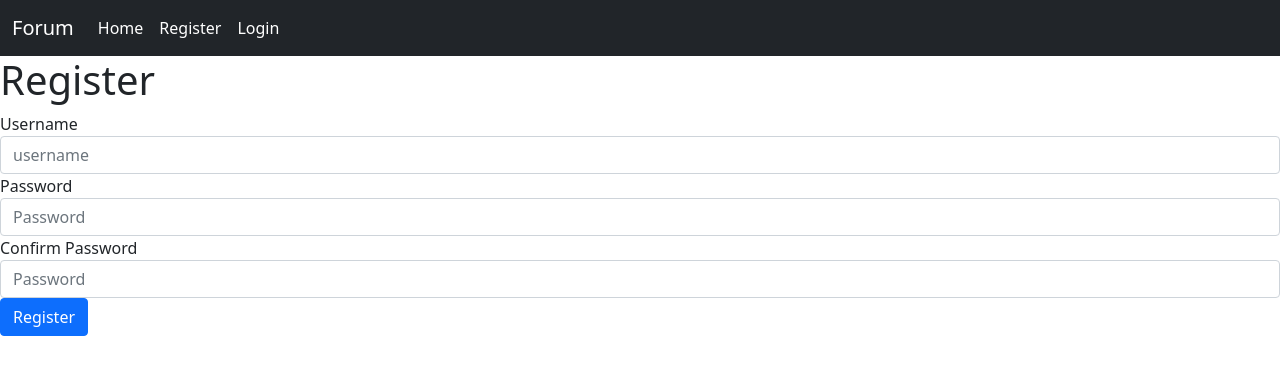
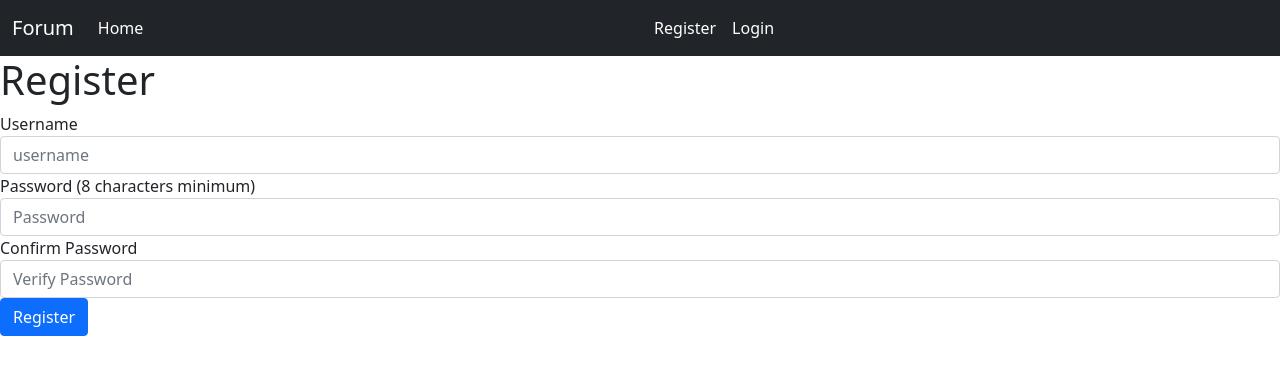
Before and after one commit to SamuilDimitrov/flask_homework, a Flask app: page /register in a window 1280 px wide. Shown: the top 375 px of the page. Run offline with Flask 2, Linux system fonts and the light colour scheme.

Commit message:
Login and registration proggres
Fixed bugg with login message
Minimum pasword length set

```diff
--- a/app.py
+++ b/app.py
@@ -71,14 +71,26 @@ def login():
     if request.method == 'GET':
         response = make_response(render_template("login.html"))
     else:
-        response = make_response(redirect(url_for('profile')))
 
         user = User.query.filter_by(username=request.form['username']).first()
         if user and check_password_hash(user.password, request.form['password']):
+            response = make_response(redirect(url_for('profile')))
+            flash("You are logeed in!","success")
             user.login_id = str(uuid.uuid4())
             db.session.commit()
             login_user(user)
+        else:
+            response = make_response(redirect(url_for('login')))
+            flash("Wrong username or password!","danger")
     return response
+
+@app.route("/logout")
+@login_required
+def logout():
+    current_user.login_id = None
+    db.session.commit()
+    logout_user()
+    return redirect(url_for('login'))
 
 
 @app.route('/profile', methods=['GET', 'POST'])
--- a/templates/base.html
+++ b/templates/base.html
@@ -1,17 +1,21 @@
 <!DOCTYPE html>
 <html lang="en">
+
 <head>
     <meta charset="UTF-8">
-    <link href="https://cdn.jsdelivr.net/npm/bootstrap@5.0.0-beta1/dist/css/bootstrap.min.css" rel="stylesheet" integrity="sha384-giJF6kkoqNQ00vy+HMDP7azOuL0xtbfIcaT9wjKHr8RbDVddVHyTfAAsrekwKmP1" crossorigin="anonymous">
+    <link href="https://cdn.jsdelivr.net/npm/bootstrap@5.0.0-beta1/dist/css/bootstrap.min.css" rel="stylesheet"
+        integrity="sha384-giJF6kkoqNQ00vy+HMDP7azOuL0xtbfIcaT9wjKHr8RbDVddVHyTfAAsrekwKmP1" crossorigin="anonymous">
     <meta name="viewport" content="width=device-width, initial-scale=1.0">
     <meta http-equiv="X-UA-Compatible" content="ie=edge">
     <title>{% block title %}{% endblock %}</title>
 </head>
+
 <body>
     <nav class="navbar navbar-expand-lg navbar-dark bg-dark">
         <div class="container-fluid">
             <a class="navbar-brand" href="/">Forum</a>
-          <button class="navbar-toggler" type="button" data-bs-toggle="collapse" data-bs-target="#navbarNav" aria-controls="navbarNav" aria-expanded="false" aria-label="Toggle navigation">
+            <button class="navbar-toggler" type="button" data-bs-toggle="collapse" data-bs-target="#navbarNav"
+                aria-controls="navbarNav" aria-expanded="false" aria-label="Toggle navigation">
                 <span class="navbar-toggler-icon"></span>
             </button>
             <div class="collapse navbar-collapse" id="navbarNav">
@@ -19,14 +23,28 @@
                     <li class="nav-item">
                         <a class="nav-link active" aria-current="page" href="/">Home</a>
                     </li>
+                </ul>
+            </div>
+        </div>
+        <div class="navbar-collapse collapse dual-collapse2">
+            <ul class="navbar-nav ml-auto">
+                {% if current_user.is_authenticated %}
+                <li class="nav-item">
+                    <a class="nav-link active" aria-current="page" href="{{ url_for('profile') }}">Profile</a>
+                </li>
+                <li class="nav-item">
+                    <a class="nav-link" href="{{ url_for('logout') }}">Logout</a>
+                </li>
+                {% else %}
                 <li class="nav-item">
                     <a class="nav-link active" aria-current="page" href="{{ url_for('register') }}">Register</a>
                 </li>
                 <li class="nav-item">
-                <a class="nav-link active" aria-current="page"href="{{ url_for('login') }}">Login</a>
+                    <a class="nav-link active" aria-current="page" href="{{ url_for('login') }}">Login</a>
+                </li>
+                {% endif %}
                 </li>
             </ul>
-          </div>
         </div>
     </nav>
     {% with messages = get_flashed_messages(with_categories=true) %}
@@ -40,4 +58,5 @@
     {% endwith %}
     {% block body %}{% endblock %}
 </body>
+
 </html>
--- a/templates/login.html
+++ b/templates/login.html
@@ -15,7 +15,7 @@ Login
         <div class="form-group">
             <label for="exampleInputPassword1">Password</label>
             <input type="password" name="password" class="form-control" id="exampleInputPassword1"
-                placeholder="Password">
+                placeholder="Password" required>
         </div>
         <button type="submit" class="btn btn-primary">Login</button>
     </form>
--- a/templates/register.html
+++ b/templates/register.html
@@ -13,14 +13,14 @@ Register
             <input type="text" name="username" class="form-control" placeholder="username" required />
         </div>
         <div class="form-group">
-            <label for="exampleInputPassword1">Password</label>
+            <label for="exampleInputPassword1">Password (8 characters minimum)</label>
             <input type="password" name="password" class="form-control" id="exampleInputPassword1"
-                placeholder="Password">
+                placeholder="Password" minlength="8" required>
         </div>
         <div class="form-group">
             <label for="exampleInputPassword1">Confirm Password</label>
             <input type="password" name="verify_password" class="form-control" id="exampleInputPassword1"
-                placeholder="Password">
+                placeholder="Verify Password" minlength="8" required>
         </div>
         <button type="submit" class="btn btn-primary">Register</button>
     </form>
```
Lines whose indentation alone changed are shown as unchanged.
